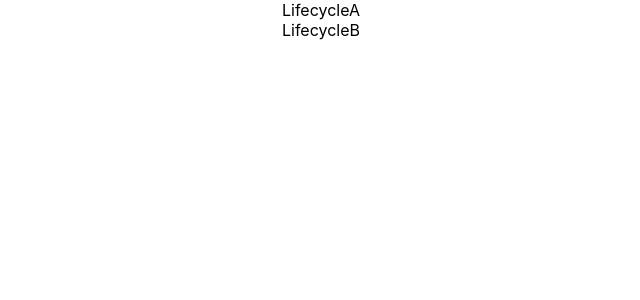
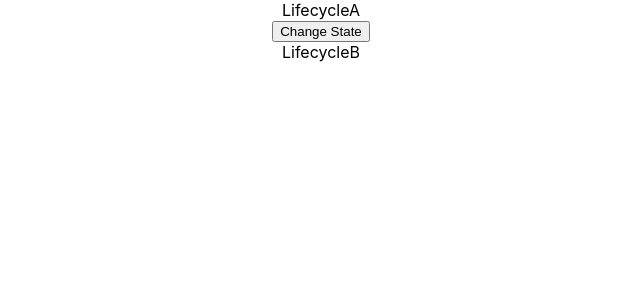
Before and after one commit to siegfred14/reactStudy, a React (Create React App) app: page / in a window 1280 px wide. Shown: the top 300 px of the page, without its empty margins (319-959 px from the left). Built offline with nearby package versions, Linux system fonts and the light colour scheme.

Commit message:
changeState method and button added to lifeCycleA

```diff
--- a/src/LifecycleA.js
+++ b/src/LifecycleA.js
@@ -40,12 +40,19 @@ class LifecycleA extends Component {
     console.log("LifecycleA componentDidUpdate");
   }
 
+  changeState = () => {
+    this.setState({
+      name: "SiegfredDOM",
+    });
+  };
+
   // method 4: render method
   render() {
     console.log("LifecycleA render");
     return (
       <div>
         <div>LifecycleA</div>
+        <button onClick={this.changeState}>Change State</button>
         <LifecycleB />
       </div>
     );
```
